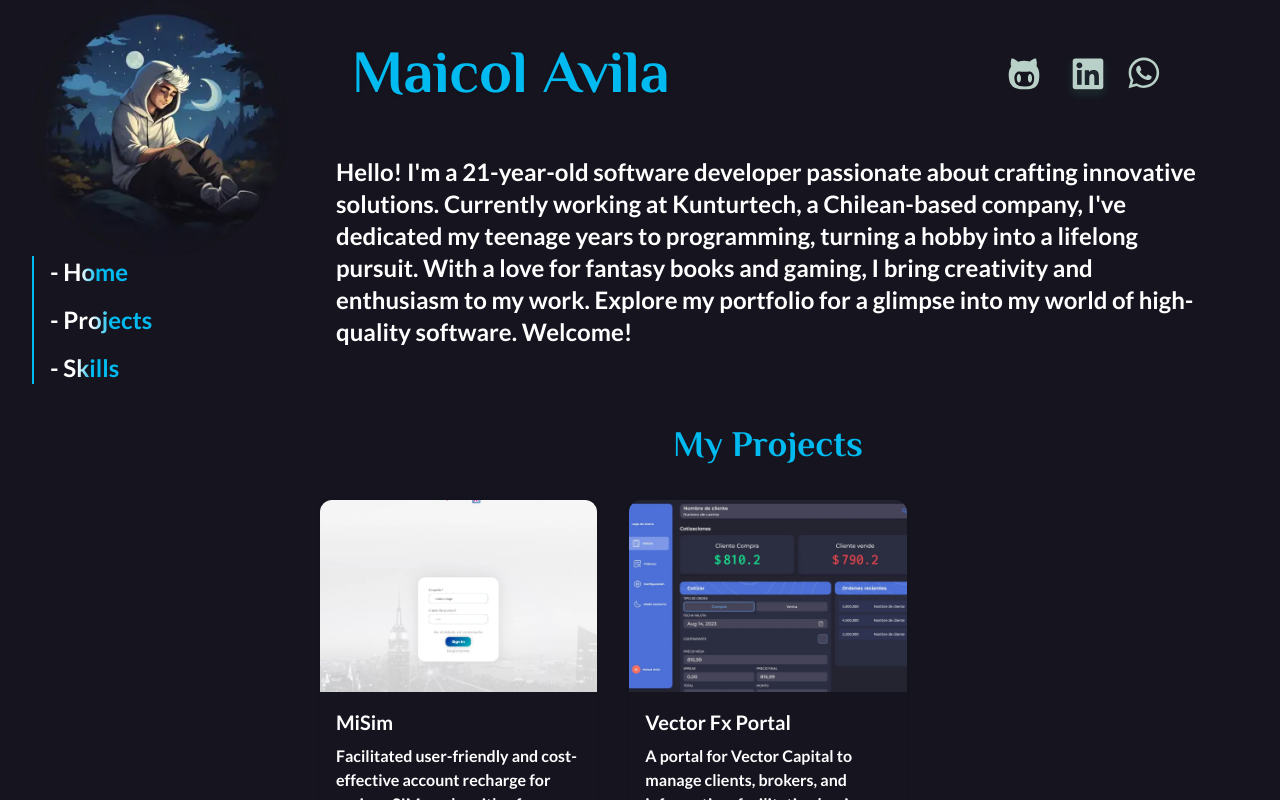
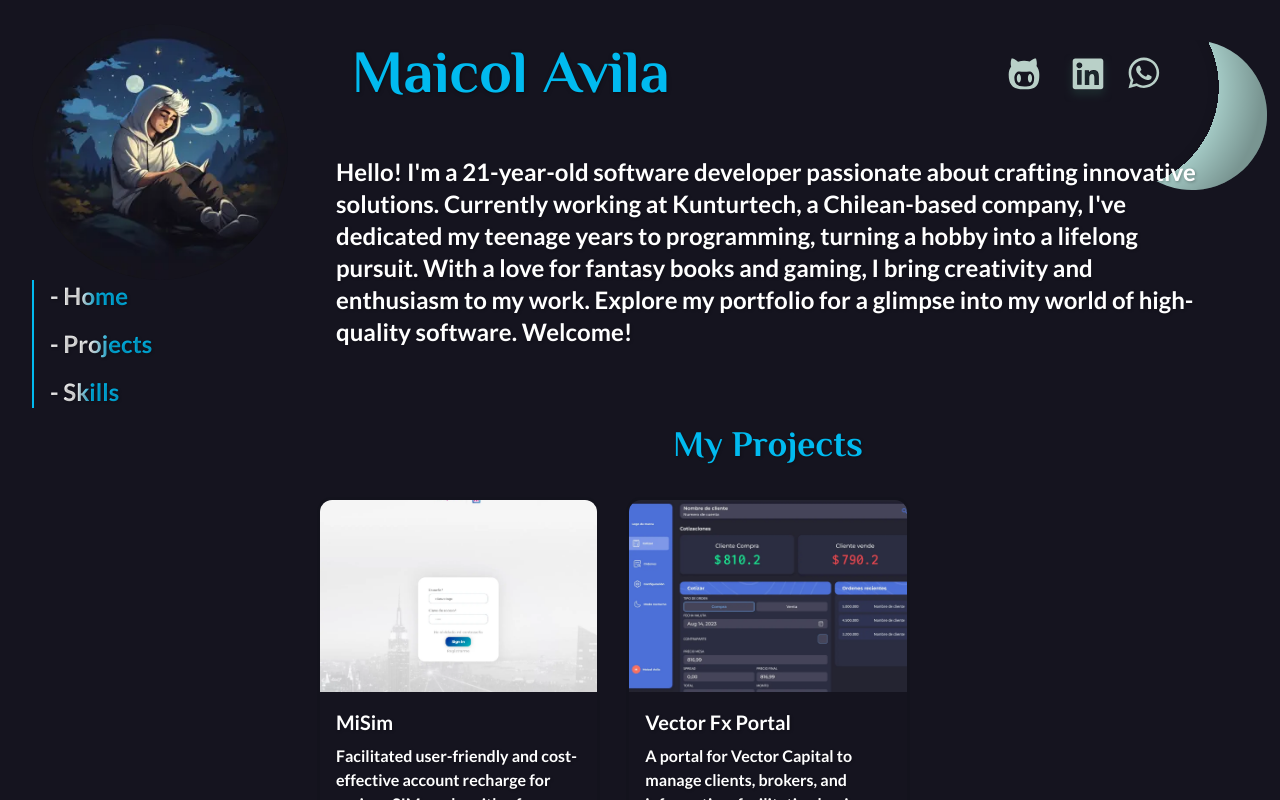
Before and after one commit to MaicolAvila/maicolavila, a Next.js app: page / in a window 1280 px wide. Built offline with nearby package versions, Linux system fonts and the light colour scheme.

Commit message:
Add moon animation to background

```diff
--- /dev/null
+++ b/src/app/background.css
@@ -0,0 +1,130 @@
+.background-space {
+  position: fixed;
+  overflow-y: hidden;
+  overflow-x: hidden;
+  top: 0;
+  left: 0;
+  width: 100vw;
+  height: 100vh;
+}
+
+.luna {
+  position: absolute;
+
+  width: 80px;
+  height: 80px;
+  border-radius: 50%;
+  z-index: 1; /* Coloca la luna detrás de las estrellas */
+  background: radial-gradient(
+    circle at 100% 30%,
+    transparent 56%,
+    #add5d0 50%
+  ); /* Degradado radial para simular una media luna creciente */
+  transform: rotate(222deg); /* Inclinación de la luna */
+}
+
+@media (min-width: 768px) {
+  .luna {
+    width: 150px;
+    height: 150px;
+  }
+}
+
+@keyframes luna-animation {
+  0% {
+    right: calc(-150px / 2);
+    top: 20%;
+    transform: translateY(0) translateX(0);
+  }
+  50% {
+    right: 30%;
+    top: -10%;
+    transform: translateY(-50%) translateX(50%);
+  }
+  100% {
+    right: 0%;
+    top: -20%;
+    transform: translateY(0) translateX(0);
+  }
+}
+/* Sombras */
+.luna::before {
+  content: "";
+  position: absolute;
+  top: 0;
+  left: 0;
+  width: 100%;
+  height: 100%;
+  border-radius: 50%;
+  background: radial-gradient(
+    circle at 100% 30%,
+    transparent 50%,
+    rgba(0, 0, 0, 0.3) 80%
+  ); /* Degradado radial para simular una sombra solo en la parte amarilla */
+}
+
+/* Estrellas */
+.star {
+  position: absolute;
+  width: 10px;
+  height: 10px;
+  background-color: yellow; /* Color de las estrellas */
+  animation: brillo-animation 2s infinite alternate;
+  clip-path: polygon(
+    50% 0%,
+    61% 35%,
+    98% 35%,
+    68% 57%,
+    79% 91%,
+    50% 70%,
+    21% 91%,
+    32% 57%,
+    2% 35%,
+    39% 35%
+  ); /* Forma de la estrella */
+  box-shadow: 0 0 10px 15px rgba(246, 249, 64, 0.8); /* Resplandor alrededor de la estrella */
+}
+
+.star-trail {
+  position: absolute;
+  background-color: yellow; /* Color de la estela */
+  opacity: 0.5; /* Opacidad de la estela */
+  width: 1px; /* Ancho de la estela */
+  height: 50px; /* Altura de la estela */
+}
+
+@keyframes brillo-animation {
+  0% {
+    box-shadow: 0 0 10px 15px rgba(246, 249, 64, 0.8);
+    transform: scale(1);
+  }
+  50% {
+    box-shadow: 0 0 20px 20px rgba(246, 249, 64, 1);
+    transform: scale(1.2);
+  }
+  100% {
+    box-shadow: 0 0 10px 15px rgba(246, 249, 64, 0.8);
+    transform: scale(1);
+  }
+}
+
+/* Animación de las estrellas */
+@keyframes estrella-animation {
+  0% {
+    opacity: 0; /* Estrellas invisibles al inicio */
+    transform: translateY(100vh) translateX(-10vw); /* Posición inicial de las estrellas en la parte inferior */
+  }
+  10% {
+    opacity: 1; /* Estrellas visibles al principio de la animación */
+    transform: translateY(90vh) translateX(0); /* Movimiento diagonal hacia arriba */
+  }
+  90% {
+    opacity: 1; /* Estrellas visibles durante la mayor parte de la animación */
+  }
+  100% {
+    opacity: 0; /* Estrellas invisibles al final de la animación */
+    transform: translateY(-10vh) translateX(110vw); /* Movimiento fuera de la pantalla hacia la derecha */
+  }
+}
+
+/* Agrega más estrellas según sea necesario */
--- a/src/app/globals.css
+++ b/src/app/globals.css
@@ -4,6 +4,7 @@
 
 body {
   color: white;
+  text-shadow: 1px 1px 3px rgba(0, 0, 0, 0.3);
 }
 
 html {
@@ -45,7 +46,7 @@ html {
 
 /* Handle */
 ::-webkit-scrollbar-thumb {
-  background: #026884;
+  background: #02688440;
   opacity: 0.5;
   border-radius: 8px;
 }
--- a/src/app/layout.tsx
+++ b/src/app/layout.tsx
@@ -1,8 +1,10 @@
 import type { Metadata } from "next";
 import { Lato } from "next/font/google";
 import "./globals.css";
+import "./background.css";
 import Navigation from "@/components/navigation/Navigation.component";
 import Image from "next/image";
+import MoonAnimation from "@/components/moon/Moon";
 
 const lato = Lato({ weight: "700", subsets: ["latin"] });
 
@@ -33,10 +35,16 @@ export default function RootLayout({
   return (
     <html lang="en">
       <body className={`${lato.className} bg-background-100`}>
-        <div className="flex flex-row bg-background-100 justify-center items-center">
-          <div className="w-full max-w-screen-xl overflow-x-hidden layout-grid max-h-screen px-8">
+        <div className="background-space">
+          <MoonAnimation />
+        </div>
+        <div className="flex flex-row justify-center items-center z-10 relative">
+          <div
+            id="content-scrollable"
+            className="w-full max-w-screen-xl overflow-x-hidden layout-grid max-h-screen px-8"
+          >
             <div className="hidden md:flex min-w-64">
-              <div className="fixed flex-col flex max-w-64">
+              <div className="fixed mt-6 flex-col flex max-w-64">
                 <Image
                   className="rounded-full"
                   width={350}
--- a/src/app/page.tsx
+++ b/src/app/page.tsx
@@ -5,7 +5,7 @@ import React from "react";
 
 export default function Home() {
   return (
-    <main className="flex flex-col items-center bg-background-100 w-full text-white">
+    <main className="flex flex-col items-center w-full text-white">
       <HomeSection />
       <ProjectsSection />
       <SkillsSection />
--- /dev/null
+++ b/src/components/moon/Moon.tsx
@@ -0,0 +1,53 @@
+"use client";
+
+import React, { use, useCallback, useEffect, useRef, useState } from "react";
+
+function MoonAnimation() {
+  const moon = useRef<HTMLDivElement>(null);
+  const prevScrollPosition = useRef(0);
+
+  const handleScroll = useCallback(() => {
+    const scrollableDiv = document.getElementById(
+      "content-scrollable"
+    ) as HTMLElement;
+    const scrollPosition = scrollableDiv.scrollTop;
+    const scrollDifference = scrollPosition - prevScrollPosition.current;
+    prevScrollPosition.current = scrollPosition;
+
+    let newX = parseFloat(moon.current!.style.right) + scrollDifference / 10;
+    let newY =
+      parseFloat(moon.current!.style.top) - (scrollDifference * 2) / 10;
+    let opacity =
+      parseFloat(moon.current!.style.opacity) - scrollDifference / 100;
+
+    if (moon.current) {
+      moon.current.style.right = `${newX}%`;
+      moon.current.style.top = `${newY}%`;
+      moon.current.style.opacity = opacity.toString();
+    }
+
+  }, []);
+
+  useEffect(() => {
+    const scrollableDiv = document.getElementById(
+      "content-scrollable"
+    ) as HTMLElement;
+    if (scrollableDiv === null) return;
+    scrollableDiv.addEventListener("scroll", handleScroll);
+
+    return () => {
+      scrollableDiv.removeEventListener("scroll", handleScroll);
+    };
+  }, [handleScroll]);
+
+  return (
+    <div
+      ref={moon}
+      id="luna"
+      className="luna"
+      style={{ top: "5%", right: "1%", opacity: 1 }}
+    ></div>
+  );
+}
+
+export default MoonAnimation;
```
